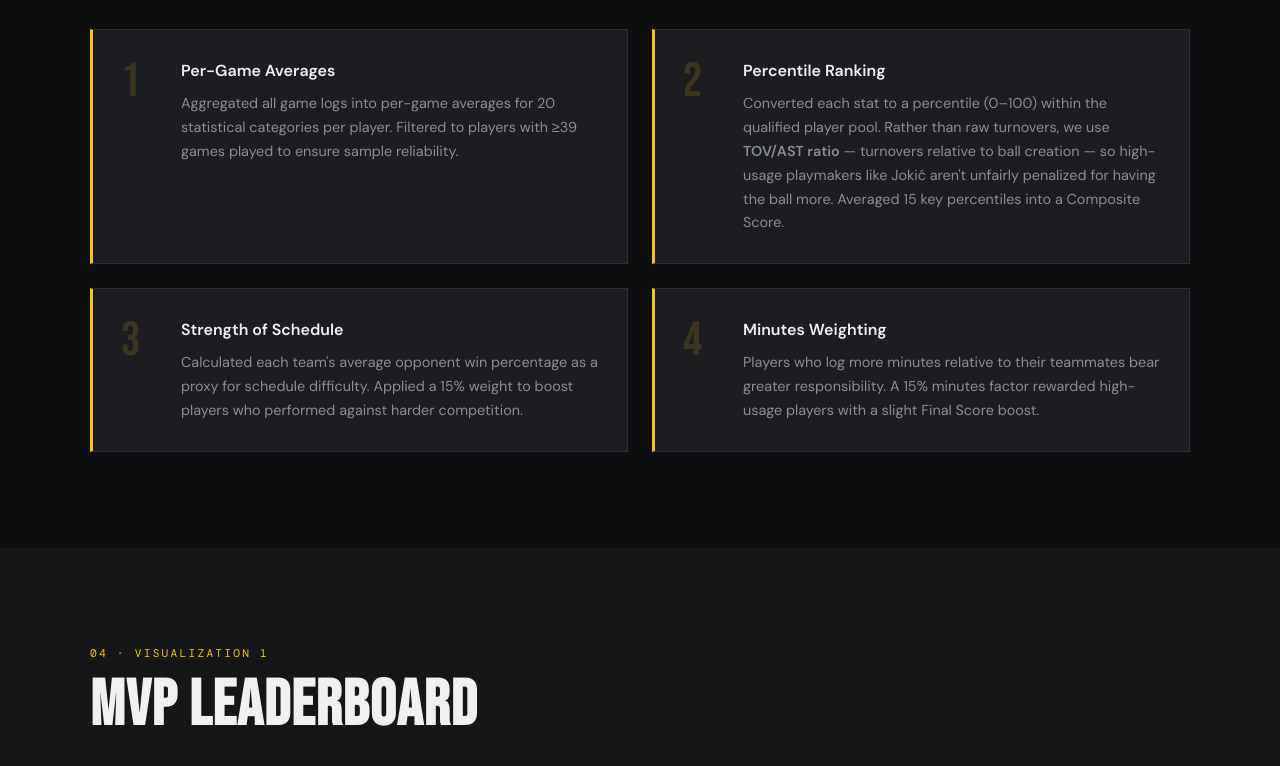
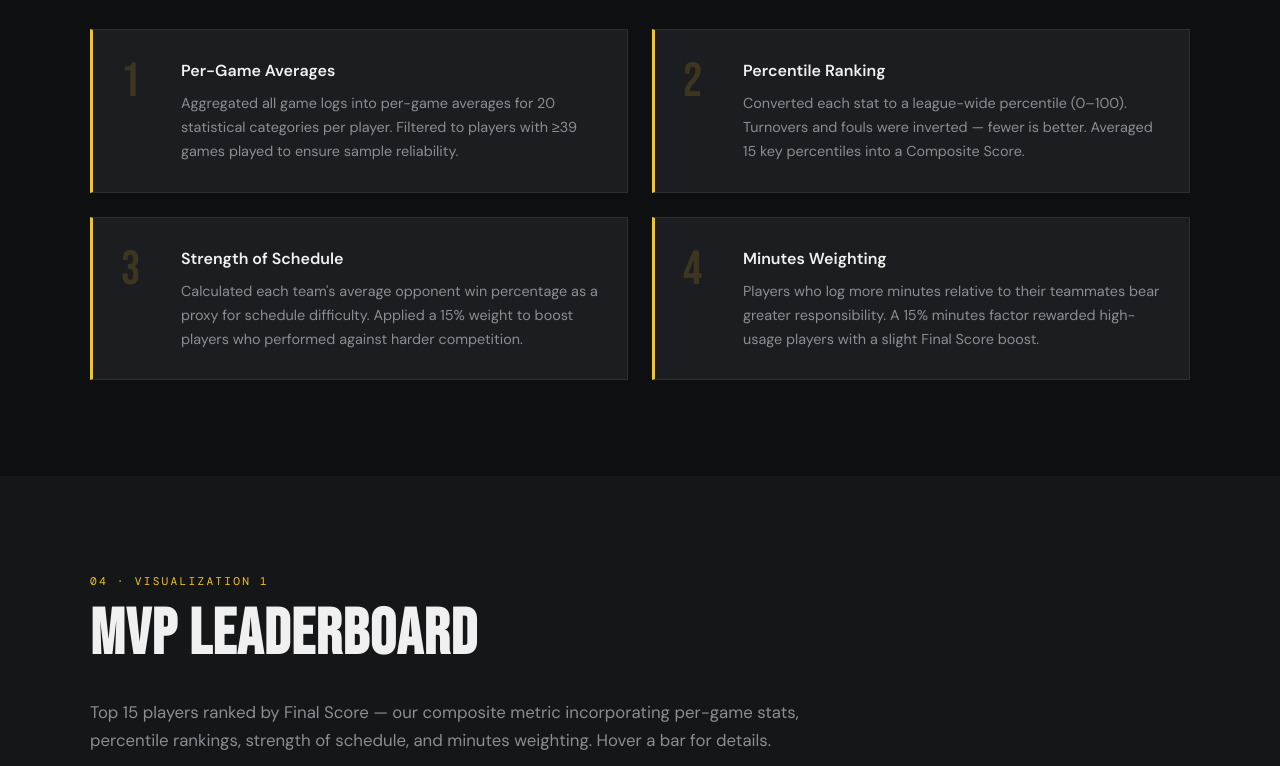
Before and after one commit to gencaypadir/nba-mvp-analysis, a plain HTML site: page index.html in a window 1280 px wide. Shown: the part 2574-3340 px from the top of the page. Drawn offline with nearby package versions, Linux system fonts and the light colour scheme; a script that the page names is missing.

Commit message:
Revise percentile descriptions and heatmap insights

```diff
--- a/index.html
+++ b/index.html
@@ -111,7 +111,7 @@
             <div class="step-num">2</div>
             <div class="step-body">
               <h3>Percentile Ranking</h3>
-              <p>Converted each stat to a percentile (0–100) within the qualified player pool. Rather than raw turnovers, we use <strong>TOV/AST ratio</strong> — turnovers relative to ball creation — so high-usage playmakers like Jokić aren't unfairly penalized for having the ball more. Averaged 15 key percentiles into a Composite Score.</p>
+              <p>Converted each stat to a league-wide percentile (0–100). Turnovers and fouls were inverted — fewer is better. Averaged 15 key percentiles into a Composite Score.</p>
             </div>
           </div>
           <div class="method-step">
@@ -201,11 +201,11 @@
       <div class="container">
         <div class="section-label">08 · Visualization 5</div>
         <h2 class="section-title">Percentile Breakdown</h2>
-        <p class="section-intro">Comprehensive percentile heatmap for the top 15 candidates across 9 statistical categories. <strong>TOV Eff</strong> = TOV/AST ratio percentile (higher = more efficient with the ball relative to usage). Green = elite, red = below average among qualified players. Hover a row for exact values.</p>
+        <p class="section-intro">Comprehensive percentile heatmap for the top 15 candidates across 9 statistical categories. Green = elite (near 100th percentile), red = below average. Hover a cell for exact values.</p>
         <div class="chart-wrap" id="heatmap-chart"></div>
         <div class="viz-takeaway">
           <div class="takeaway-label">📊 Takeaway</div>
-          <p>The heatmap reveals the diversity of MVP archetypes. Jokić is nearly all green — the most complete profile, and notably the highest TOV Efficiency (93rd percentile) because his 3 turnovers per game are generated in the context of 10+ assists. SGA dominates the scoring and steals columns. Wembanyama's blocks column stands alone at 100th percentile. KAT and Wemby show lower TOV Efficiency because they handle the ball less, meaning their turnovers aren't offset by playmaking. This visualization makes every tradeoff visible at once.</p>
+          <p>The heatmap reveals the diversity of MVP archetypes. Jokić is nearly all green — the most complete profile. SGA dominates the scoring and steals columns but is more selective. Wembanyama's blocks column stands alone. The "Low TOV" column is particularly revealing: high turnover rates (red) tend to discount otherwise impressive offensive numbers. This visualization anchors the entire methodology by making every tradeoff visible at once.</p>
         </div>
       </div>
     </section>
```
